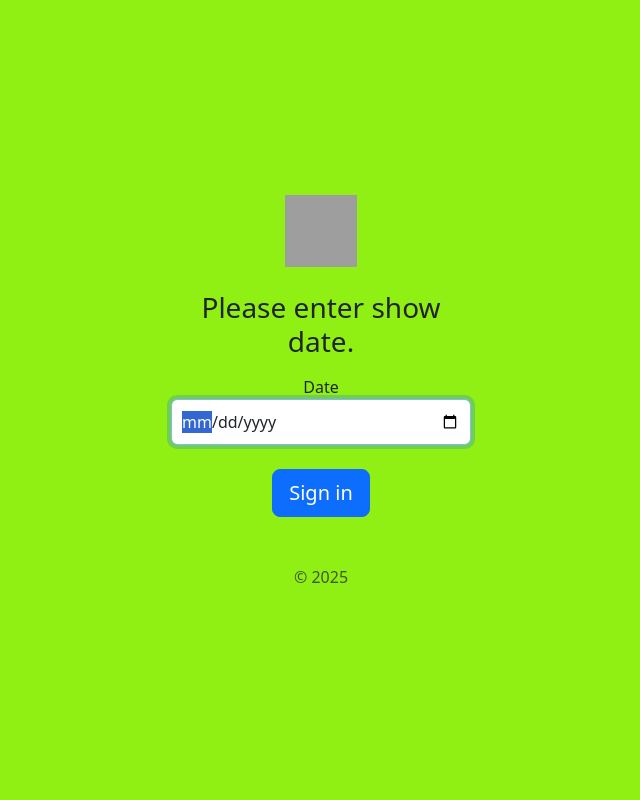
After one commit to steveThomasTri/cash_explosion, a Flask app: template templates/splash.html in a window 1280 px wide. The commit adds this page. Shown: the whole page, without its empty margins (319-959 px from the left). Run offline with Flask 3, Linux system fonts and the light colour scheme; the template is opened without the code that fills it, so the values that code supplies are empty; grey boxes are pictures that could not be loaded.

Commit message:
added splash.html and controller.js

```diff
--- /dev/null
+++ b/static/controller.js
@@ -0,0 +1,6 @@
+date = localStorage.getItem("date")
+player = localStorage.getItem("player#")
+
+if ((date == null) || (player == null) || (date == "") || ( player == 0)){
+    console.log("refresh to splash")
+}
--- a/templates/index.html
+++ b/templates/index.html
@@ -482,7 +482,7 @@
         </form>
     </div>
 
-
+    <script src="{{url_for('static', filename='controller.js')}}"></script>
     <script>
         function validateSection(s){
             var inputs = s.querySelectorAll("input")
--- /dev/null
+++ b/templates/signin.css
@@ -0,0 +1,49 @@
+html,
+body {
+  height: 100%;
+}
+
+body {
+  display: -ms-flexbox;
+  display: -webkit-box;
+  display: flex;
+  -ms-flex-align: center;
+  -ms-flex-pack: center;
+  -webkit-box-align: center;
+  align-items: center;
+  -webkit-box-pack: center;
+  justify-content: center;
+  padding-top: 40px;
+  padding-bottom: 40px;
+  background-color: #90f013;
+}
+
+.form-signin {
+  width: 100%;
+  max-width: 330px;
+  padding: 15px;
+  margin: 0 auto;
+}
+.form-signin .checkbox {
+  font-weight: 400;
+}
+.form-signin .form-control {
+  position: relative;
+  box-sizing: border-box;
+  height: auto;
+  padding: 10px;
+  font-size: 16px;
+}
+.form-signin .form-control:focus {
+  z-index: 2;
+}
+.form-signin input[type="email"] {
+  margin-bottom: -1px;
+  border-bottom-right-radius: 0;
+  border-bottom-left-radius: 0;
+}
+.form-signin input[type="password"] {
+  margin-bottom: 10px;
+  border-top-left-radius: 0;
+  border-top-right-radius: 0;
+}
--- /dev/null
+++ b/templates/splash.html
@@ -0,0 +1,33 @@
+<!DOCTYPE html>
+<html lang="en">
+  <head>
+    <meta charset="utf-8">
+    <meta name="viewport" content="width=device-width, initial-scale=1, shrink-to-fit=no">
+    <meta name="description" content="">
+    <meta name="author" content="">
+
+    <title>Signin Template for Bootstrap</title>
+    <link href="https://cdn.jsdelivr.net/npm/bootstrap@5.3.5/dist/css/bootstrap.min.css" rel="stylesheet" integrity="sha384-SgOJa3DmI69IUzQ2PVdRZhwQ+dy64/BUtbMJw1MZ8t5HZApcHrRKUc4W0kG879m7" crossorigin="anonymous">
+    <!-- Custom styles for this template -->
+    <link href="signin.css" rel="stylesheet">
+  </head>
+
+  <body class="text-center">
+    <form class="form-signin">
+      <img class="mb-4" src="https://getbootstrap.com/docs/4.0/assets/brand/bootstrap-solid.svg" alt="" width="72" height="72">
+      <h1 class="h3 mb-3 font-weight-normal">Please enter show date.</h1>
+      <label for="inputEmail" class="sr-only">Date</label>
+      <br>
+      <input type="date" id="inputEmail" class="form-control" placeholder="Date" required autofocus>
+      <br>
+      <button class="btn btn-lg btn-primary btn-block" type="submit">Sign in</button>
+      <p class="mt-5 mb-3 text-muted">&copy; 2025</p>
+    </form>
+  </body>
+  <script>
+    if (localStorage.getItem("gamedate") == null || localStorage.getItem("player#") == null){
+        localStorage.setItem("gamedate", "");
+        localStorage.setItem("player#", 0)
+    }
+  </script>
+</html>
```
